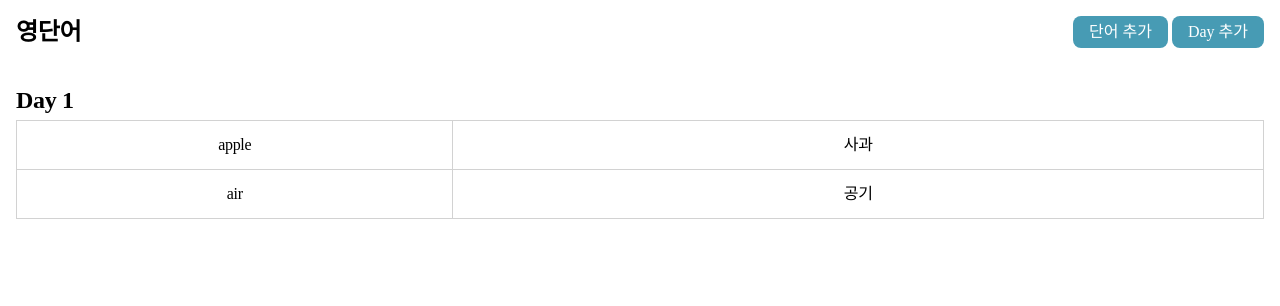
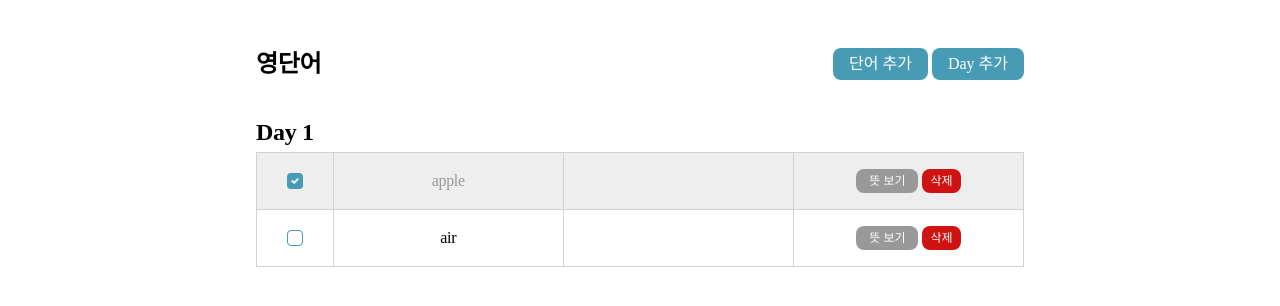
Before and after one commit to alsdk9879/oma_react, a React (Create React App) app: page /day/1 in a window 1280 px wide. Shown: the top 306 px of the page. Built offline with nearby package versions, Linux system fonts and the light colour scheme; data requests are answered from the project's data file; the HTML template or start-up script is replaced by a standard one.

Commit message:
영단어 - useEffect() 및 fetch()로 API 호출

```diff
--- a/package.json
+++ b/package.json
@@ -18,7 +18,8 @@
     "start": "react-scripts start",
     "build": "react-scripts build",
     "test": "react-scripts test",
-    "eject": "react-scripts eject"
+    "eject": "react-scripts eject",
+    "start-server": "json-server --watch ./src/db/data.json --port 3002 --host localhost"
   },
   "eslintConfig": {
     "extends": [
@@ -37,5 +38,8 @@
       "last 1 firefox version",
       "last 1 safari version"
     ]
+  },
+  "devDependencies": {
+    "json-server": "^1.0.0-alpha.23"
   }
 }
--- a/src/App.js
+++ b/src/App.js
@@ -24,3 +24,9 @@ function App() {
 }
 
 export default App;
+
+// REST API
+// Create : POST
+// Read : GET
+// Update : PUT
+// Delete : DELETE
--- a/src/components/Day.js
+++ b/src/components/Day.js
@@ -1,21 +1,33 @@
 import React from 'react';
-import dummy from '../db/data.json';
 import { useParams } from 'react-router-dom';
+import useFetch from '../hooks/useFetch';
+import Word from './Word';
 
 function Day() {
-  const { day } = useParams(); // const day = useParams().day 와 같은 코드
-  const wordList = dummy.words.filter((word) => word.day === Number(day));
+  const { day } = useParams(); // const day = useParams().day 와 같은 코드 / 주소창에 있는 문자열이 들어옴.
+  // const wordList = dummy.words.filter((word) => word.day === Number(day));
+
+  // const [words, setWords] = useState([]);
+
+  // useEffect(() => {
+  //   fetch(`http://localhost:3002/words?day=${day}`)
+  //     .then((res) => {
+  //       return res.json();
+  //     })
+  //     .then((data) => {
+  //       setWords(data);
+  //     });
+  // }, [day]);
+
+  const words = useFetch(`http://localhost:3002/words?day=${day}`);
 
   return (
     <>
       <h1 className='title'>Day {day}</h1>
       <table className='table-word'>
         <tbody>
-          {wordList.map((word) => (
-            <tr key={word.id}>
-              <td className='eng'>{word.eng}</td>
-              <td className='kor'>{word.kor}</td>
-            </tr>
+          {words.map((word) => (
+            <Word word={word} key={word.id} />
           ))}
         </tbody>
       </table>
--- a/src/components/DayList.js
+++ b/src/components/DayList.js
@@ -1,19 +1,34 @@
-import React from 'react';
+import React, { useEffect, useState } from 'react'; // useEffect() : 어떤 상태값이 바뀌었을 떄 동작하는 함수를 작성할 수 있는 리액트 훅.
 import { Link } from 'react-router-dom';
-import dummy from '../db/data.json';
+import useFetch from '../hooks/useFetch';
 
 function DayList() {
-  // console.log(dummy);
+  // const [days, setDays] = useState([]);
+
+  // useEffect(() => {
+  //   fetch('http://localhost:3002/days')
+  //     .then((res) => {
+  //       return res.json();
+  //     })
+  //     .then((data) => {
+  //       setDays(data);
+  //     });
+  // }, []);
+
+  // useFetch 라는 커스텀 훅 사용하여 위의 코드 간결화
+  const days = useFetch('http://localhost:3002/days');
 
   return (
+    <>
       <ul className='list-day'>
-      {dummy.days.map((day) => (
+        {days.map((day) => (
           <li key={day.id}>
             {/* 리액트에서는 <a href=""> 대신 <Link to=""> 사용 */}
             <Link to={`/day/${day.day}`}>Day {day.day}</Link>
           </li>
         ))}
       </ul>
+    </>
   );
 }
 
--- /dev/null
+++ b/src/components/Word.js
@@ -0,0 +1,38 @@
+import React, { useState } from 'react';
+
+function Word({ word }) {
+  const [isShow, setIsShow] = useState(false);
+  const [isDone, setIsDone] = useState(word.isDone);
+
+  function toggleShow() {
+    setIsShow(!isShow);
+  }
+
+  function toggleDone() {
+    setIsDone(!isDone);
+  }
+
+  return (
+    <tr className={isDone ? 'off' : ''}>
+      <td className='td-checkbox'>
+        <label className='checkbox'>
+          <input type='checkbox' defaultChecked={isDone} onChange={toggleDone} />
+          <span className='label-checkbox'></span>
+        </label>
+        <label htmlFor=''></label>
+      </td>
+      <td className='eng'>{word.eng}</td>
+      <td className='kor'>{isShow && word.kor}</td>
+      <td className='btn-wrap'>
+        <div>
+          <button className='sm btn-mean' onClick={toggleShow}>
+            뜻 {isShow ? '숨기기' : '보기'}
+          </button>
+          <button className='sm btn-delete'>삭제</button>
+        </div>
+      </td>
+    </tr>
+  );
+}
+
+export default Word;
--- a/src/db/data.json
+++ b/src/db/data.json
@@ -5,7 +5,7 @@
     { "id" : 3, "day": 3 }
   ],
   "words": [
-    { "id" : 1, "day": 1, "eng": "apple", "kor": "사과", "isDone": false },
+    { "id" : 1, "day": 1, "eng": "apple", "kor": "사과", "isDone": true },
     { "id" : 2, "day": 1, "eng": "air", "kor": "공기", "isDone": false },
     { "id" : 3, "day": 2, "eng": "book", "kor": "책", "isDone": false },
     { "id" : 4, "day": 2, "eng": "banana", "kor": "바나나", "isDone": false },
--- /dev/null
+++ b/src/hooks/useFetch.js
@@ -0,0 +1,19 @@
+import React, { useEffect, useState } from 'react';
+
+function useFetch(url) {
+  const [data, setData] = useState([]);
+
+  useEffect(() => {
+    fetch(url)
+      .then((res) => {
+        return res.json(); // json으로 변환되고, promise 반환
+      })
+      .then((data) => {
+        setData(data);
+      });
+  }, [url]); // [url] : 의존성 배열. count가 변경되었을 때만, 이 함수(useEffect()) 실행 / 아무것도 넣지 않으면, 다른 함수가 실행될 때도 같이 실행됨. / 랜더링 직후 최초 한번만 실행 : [] -> 빈배열로 넣어주면 됨.
+
+  return data;
+}
+
+export default useFetch;
--- a/src/styles/_Components.scss
+++ b/src/styles/_Components.scss
@@ -1,3 +1,4 @@
+// input
 input,
 input[type='text'] {
   border: 1px solid rgb(212, 212, 212);
@@ -10,6 +11,45 @@ input[type='text'] {
   }
 }
 
+// checkbox
+.checkbox {
+  cursor: pointer;
+  position: relative;
+
+  input {
+    display: none;
+    position: absolute;
+
+    &[type='checkbox'] {
+      &:checked {
+        & ~ .label-checkbox {
+          &::before {
+            border: none;
+            background: rgb(71, 155, 180) url('../assets/icon_checked.png') center/cover no-repeat;
+          }
+        }
+      }
+    }
+  }
+
+  .label-checkbox {
+    display: flex;
+    align-items: center;
+
+    &::before {
+      content: '';
+      display: inline-block;
+      width: 1rem;
+      height: 1rem;
+      background-color: #fff;
+      border: 1px solid rgb(71, 155, 180);
+      border-radius: 0.25rem;
+      margin-right: 0.375rem;
+    }
+  }
+}
+
+// button
 button {
   background-color: #999;
   height: 2rem;
@@ -30,6 +70,7 @@ button {
   background-color: rgb(71, 155, 180);
 }
 
+// table
 table {
   width: 100%;
 
@@ -42,4 +83,15 @@ table {
       font-weight: 500;
     }
   }
+
+  .checkbox {
+    display: flex;
+    justify-content: center;
+
+    .label-checkbox {
+      &::before {
+        margin-right: 0;
+      }
+    }
+  }
 }
--- a/src/styles/_Words.scss
+++ b/src/styles/_Words.scss
@@ -1,5 +1,7 @@
 #words {
-  padding: 1rem;
+  padding: 3rem 1rem;
+  max-width: 50rem;
+  margin: 0 auto;
 
   .header {
     display: flex;
@@ -27,8 +29,44 @@
   .table-word {
     margin-top: 0.5rem;
 
-    .eng {
-      width: 35%;
+    tr {
+      &.off {
+        background-color: #eee;
+
+        td {
+          color: #999;
+        }
+      }
+    }
+
+    td {
+      &.td-checkbox {
+        width: 10%;
+      }
+
+      &.eng {
+        width: 30%;
+      }
+
+      &.btn-wrap {
+        display: table-cell;
+        width: 30%;
+
+        div:first-child {
+          display: flex;
+          justify-content: center;
+          gap: 0.25rem;
+          flex-wrap: wrap;
+        }
+
+        .btn-mean {
+          min-width: 3.875rem;
+        }
+      }
     }
   }
+
+  .btn-delete {
+    background-color: rgb(207, 18, 18);
+  }
 }
```
Also changed, not shown: src/assets/icon_checked.png (added), 1 other file (tests, documents, lock files or other folders). Lines whose indentation alone changed are shown as unchanged.
